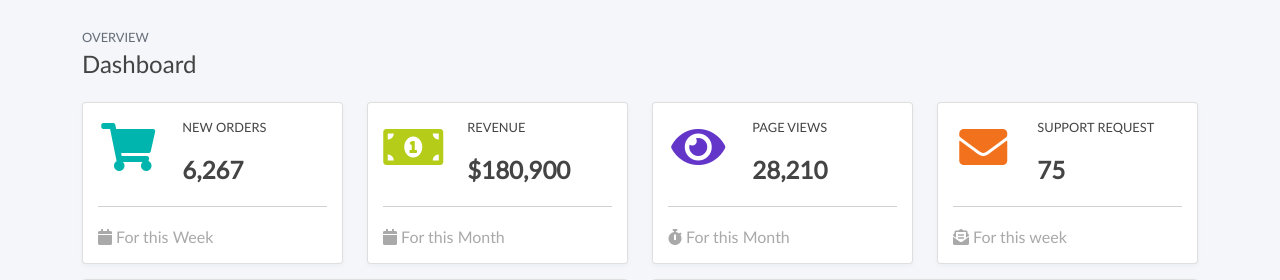
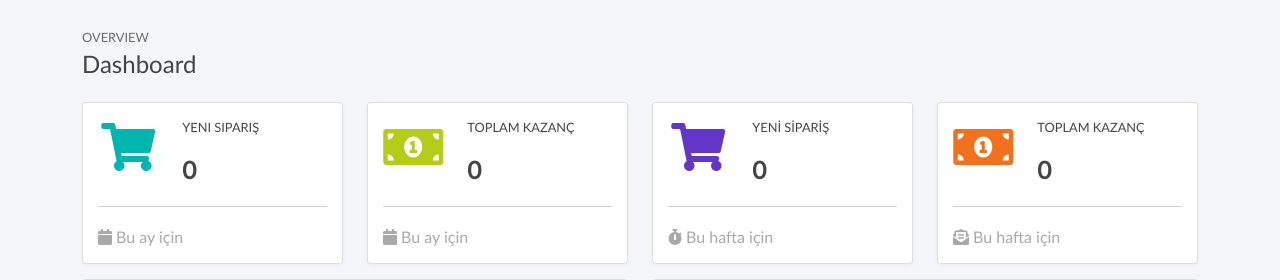
Before and after one commit to emrecunlu/codeigniter3-ecommerce, a CodeIgniter app: page /e-ticaret/adminpanel/dashboard in a window 1280 px wide. Shown: the part 56-336 px from the top of the page. Run offline with CodeIgniter, Linux system fonts and the light colour scheme; the visitor is signed in with stand-in values (Sample User, id 1); data that the repository does not hold is empty; some libraries are stand-ins or nearby versions.

Commit message:
project finished...

```diff
--- a/application/controllers/Adminpanel.php
+++ b/application/controllers/Adminpanel.php
@@ -22,7 +22,11 @@
         public function dashboard ()
         {
 
-            $this -> load -> view ('adminpanel/dashboard');
+            $data['weekly'] = $this -> db -> query('CALL sp_weeklySales()') -> row();
+            mysqli_next_result($this->db->conn_id);
+            $data['monthly'] = $this -> db -> query('CALL sp_monthlySales()') -> row();
+
+            $this -> load -> view ('adminpanel/dashboard', $data);
 
         }
 
--- a/application/libraries/Iyzico_Payment.php
+++ b/application/libraries/Iyzico_Payment.php
@@ -12,6 +12,10 @@
 
         public function __construct ()
         {
+
+            // same site problem fixed, added new header.
+
+            header('Set-Cookie: cross-site-cookie=bar; SameSite=None; Secure');
 
             require APPPATH . 'third_party/iyzipay/IyzipayBootstrap.php';
 
--- a/application/views/adminpanel/dashboard.php
+++ b/application/views/adminpanel/dashboard.php
@@ -42,15 +42,15 @@
                                         </div>
                                         <div class="col-sm-8">
                                             <div class="detail">
-                                                <p class="detail-subtitle">New Orders</p>
-                                                <span class="number">6,267</span>
+                                                <p class="detail-subtitle">Yeni Sipariş </p>
+                                                <span class="number"><?=is_null($monthly -> qty) ? 0 : $monthly -> qty;?></span>
                                             </div>
                                         </div>
                                     </div>
                                     <div class="footer">
                                         <hr />
                                         <div class="stats">
-                                            <i class="fas fa-calendar"></i> For this Week
+                                            <i class="fas fa-calendar"></i> Bu ay için
                                         </div>
                                     </div>
                                 </div>
@@ -67,15 +67,15 @@
                                         </div>
                                         <div class="col-sm-8">
                                             <div class="detail">
-                                                <p class="detail-subtitle">Revenue</p>
-                                                <span class="number">$180,900</span>
+                                                <p class="detail-subtitle">Toplam Kazanç</p>
+                                                <span class="number"><?=is_null($monthly -> subtotal) ? 0 : $monthly -> subtotal;?></span>
                                             </div>
                                         </div>
                                     </div>
                                     <div class="footer">
                                         <hr />
                                         <div class="stats">
-                                            <i class="fas fa-calendar"></i> For this Month
+                                            <i class="fas fa-calendar"></i> Bu ay için
                                         </div>
                                     </div>
                                 </div>
@@ -87,20 +87,20 @@
                                     <div class="row">
                                         <div class="col-sm-4">
                                             <div class="icon-big text-center">
-                                                <i class="violet fas fa-eye"></i>
+                                                <i class="violet fas fa-shopping-cart"></i>
                                             </div>
                                         </div>
                                         <div class="col-sm-8">
                                             <div class="detail">
-                                                <p class="detail-subtitle">Page views</p>
-                                                <span class="number">28,210</span>
+                                                <p class="detail-subtitle">YENİ SİPARİŞ</p>
+                                                <span class="number"><?=is_null($weekly -> qty) ? 0 : $weekly -> qty;?></span>
                                             </div>
                                         </div>
                                     </div>
                                     <div class="footer">
                                         <hr />
                                         <div class="stats">
-                                            <i class="fas fa-stopwatch"></i> For this Month
+                                            <i class="fas fa-stopwatch"></i> Bu hafta için
                                         </div>
                                     </div>
                                 </div>
@@ -112,20 +112,20 @@
                                     <div class="row">
                                         <div class="col-sm-4">
                                             <div class="icon-big text-center">
-                                                <i class="orange fas fa-envelope"></i>
+                                                <i class="orange fas fa-money-bill-alt"></i>
                                             </div>
                                         </div>
                                         <div class="col-sm-8">
                                             <div class="detail">
-                                                <p class="detail-subtitle">Support Request</p>
-                                                <span class="number">75</span>
+                                                <p class="detail-subtitle">Toplam Kazanç</p>
+                                                <span class="number"><?=is_null($weekly -> subtotal) ? 0 : $weekly -> subtotal;?></span>
                                             </div>
                                         </div>
                                     </div>
                                     <div class="footer">
                                         <hr />
                                         <div class="stats">
-                                            <i class="fas fa-envelope-open-text"></i> For this week
+                                            <i class="fas fa-envelope-open-text"></i> Bu hafta için
                                         </div>
                                     </div>
                                 </div>
```
Also changed, not shown: my_shop.sql (+21 -9 lines).
